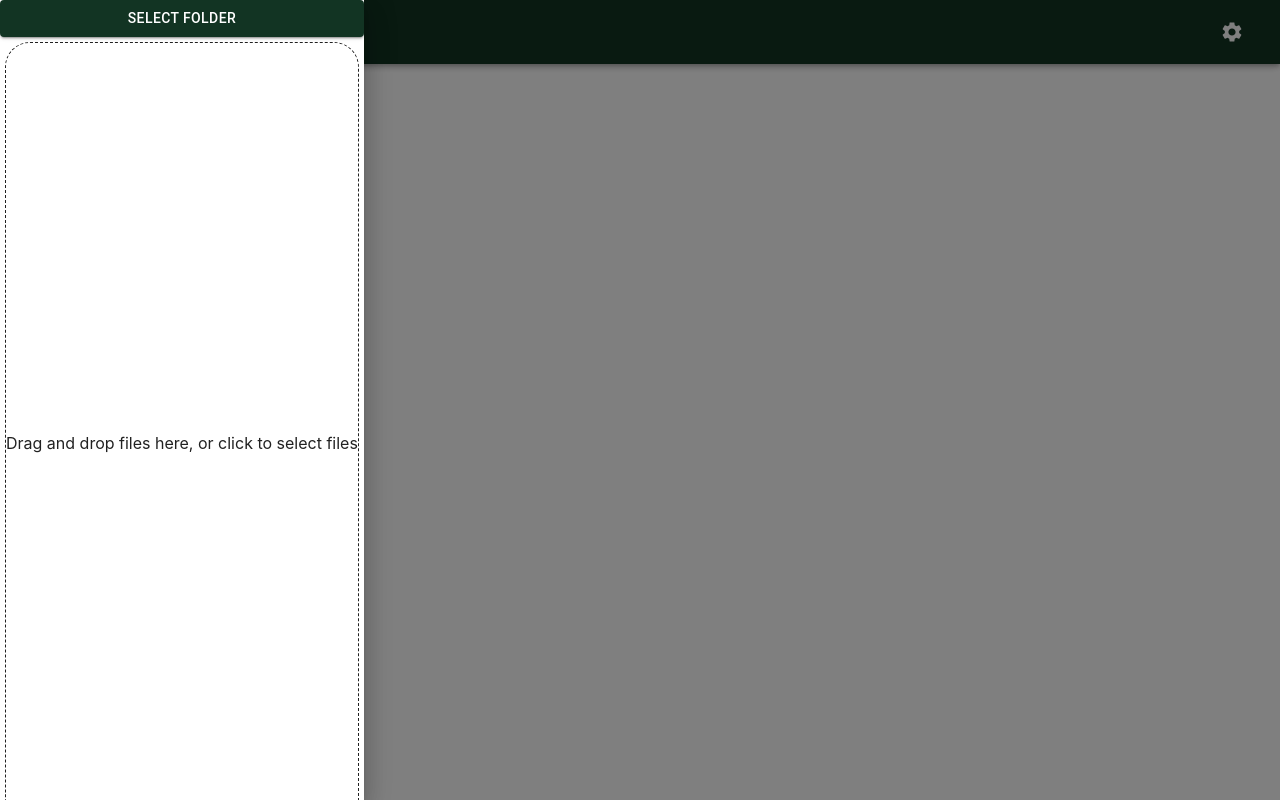
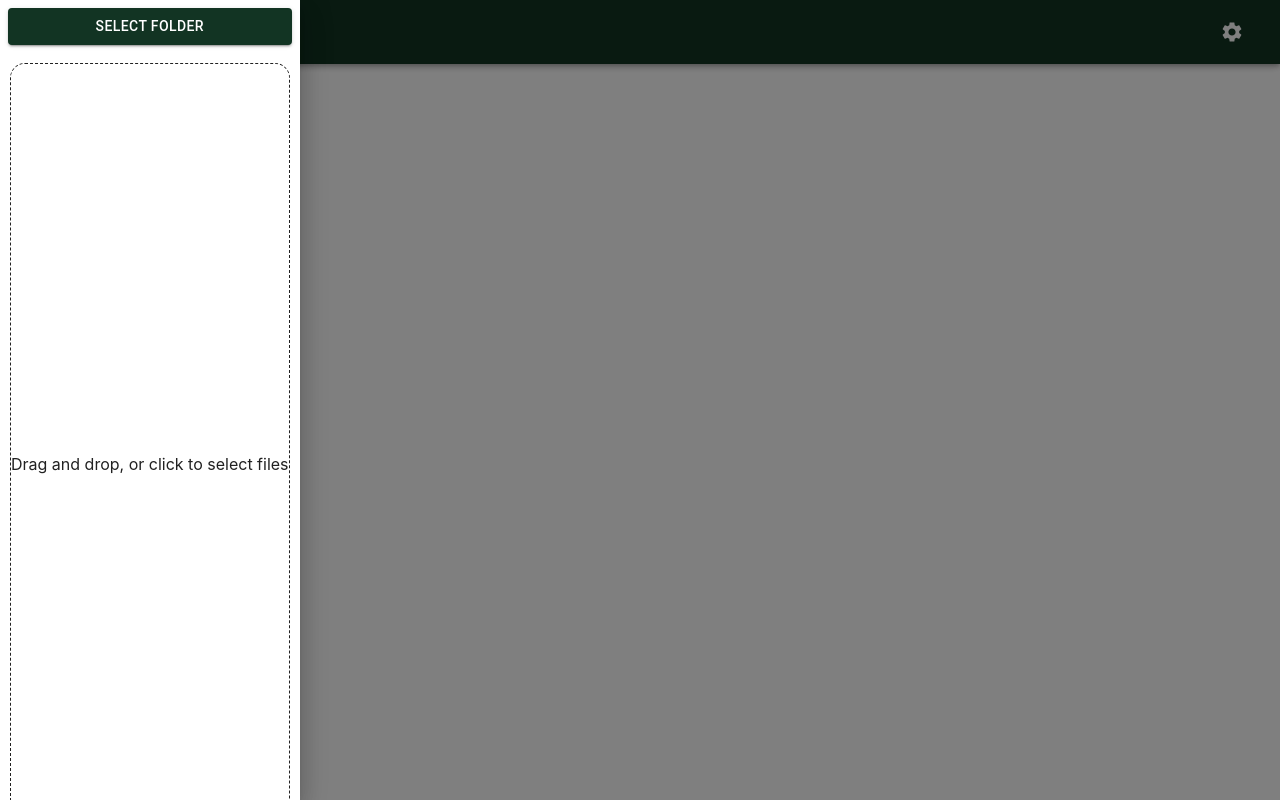
Before and after one commit to OverCry/Reader, a React app: page / in a window 1280 px wide. Built offline with nearby package versions, Linux system fonts and the light colour scheme.

Commit message:
change CSS styling

```diff
--- a/src/components/Edits/Settings.tsx
+++ b/src/components/Edits/Settings.tsx
@@ -57,11 +57,11 @@ const Settings = () => {
         onClose: closeDraw,
       }}
     >
-      <div id='youtube' style={{ padding: '10px', borderRadius: '5px' }}>
-        <Card sx={{ minWidth: 275 }}>
-          <CardHeader title='Youtube Player' />
+      {/* <div id='youtube' style={{ padding: '10px', borderRadius: '5px' }}> */}
+      <Card id='youtube' sx={{ minWidth: 275 }}>
+        <CardHeader title='Player' />
         <CardActions>
-            <TextField size='small' fullWidth label='Paste Youtube Link' onChange={e => updateVideo(e.target.value)} />
+          <TextField size='small' fullWidth label='Paste Link' onChange={e => updateVideo(e.target.value)} />
         </CardActions>
         <CardMedia>
           <div style={{ padding: '10px', borderRadius: '5px' }}>
@@ -69,7 +69,7 @@ const Settings = () => {
           </div>
         </CardMedia>
       </Card>
-      </div>
+      {/* </div> */}
 
       <Button variant='contained' style={{ margin: '10px' }} disabled={!clearCache} onClick={cleanAndReset}>
         Clear Cache
--- a/src/components/Upload/ViewMenu.module.css
+++ b/src/components/Upload/ViewMenu.module.css
@@ -1,9 +1,14 @@
+.button {
+  border-radius: 15px;
+  padding: 15px;
+}
+
 .dropzone {
   /* background-color: red; */
   height: 100%;
   line-height: calc(50);
   border: 1px;
   border-style: dashed;
-  border-radius: 25px;
-  margin: 5px;
+  border-radius: 15px;
+  margin: 10px;
 }
--- a/src/components/Upload/ViewMenu.tsx
+++ b/src/components/Upload/ViewMenu.tsx
@@ -1,7 +1,6 @@
 import DirectoryContext from '@MainContext';
-import { Button, Drawer } from '@mui/material';
-import React, { useContext } from 'react';
-import { useEffect } from 'react';
+import { Box, Button, Drawer } from '@mui/material';
+import React, { useContext, useEffect } from 'react';
 import { FileWithPath, useDropzone } from 'react-dropzone';
 import style from './ViewMenu.module.css';
 
@@ -41,6 +40,7 @@ const ViewMenu = () => {
         return newFile;
       });
       setFiles(providedFormattedList as FileWithPath[]);
+      closeDraw();
     }
   };
 
@@ -52,12 +52,11 @@ const ViewMenu = () => {
         variant: 'temporary',
         anchor: 'left',
         ModalProps: { keepMounted: true },
-        PaperProps: {},
+        // PaperProps: {},
         open: openView,
         onClose: closeDraw,
       }}
     >
-      <div>
       <input
         id='file-upload'
         key='fileAccepter'
@@ -67,15 +66,16 @@ const ViewMenu = () => {
         onChange={e => handleFileChange(e)}
       />
       <label htmlFor='file-upload'>
-          <Button fullWidth variant='contained' component='span'>
+        <Box m={1}>
+          <Button className={style.button} fullWidth variant='contained' component='span'>
             Select Folder
           </Button>
+        </Box>
       </label>
-      </div>
 
       <div {...getRootProps({ className: 'dropzone' })} className={style.dropzone}>
         <input {...getInputProps()} />
-        {`Drag and drop files here, or click to select files`}
+        Drag and drop, or click to select files
       </div>
     </Drawer>
   );
--- a/tsconfig.json
+++ b/tsconfig.json
@@ -14,7 +14,8 @@
     "moduleResolution": "node",
     "resolveJsonModule": true,
     "isolatedModules": true,
-    "jsx": "react-jsx"
+    "jsx": "react-jsx",
+    "types": ["react", "react-dom", "node"]
   },
   "include": ["src/**/*", "scripts"],
   "exclude": ["node_modules"]
```
Also changed, not shown: 1 other file (tests, documents, lock files or other folders). Lines whose indentation alone changed are shown as unchanged.
